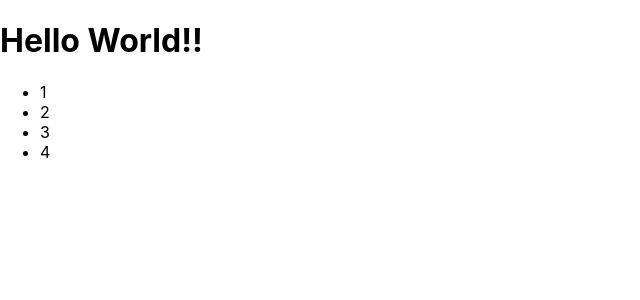
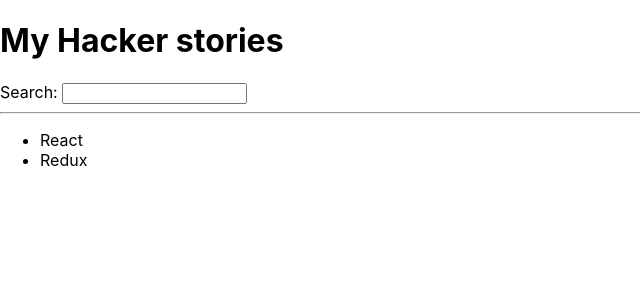
Before and after one commit to carlinjshaw/road_to_react, a React (Create React App) app in the folder hacker-stories/: page / in a window 1280 px wide. Shown: the top 300 px of the page, without its empty margins (0-640 px from the left). Built offline with nearby package versions, Linux system fonts and the light colour scheme.

Commit message:
added components for lists and search

```diff
--- a/hacker-stories/src/App.js
+++ b/hacker-stories/src/App.js
@@ -1,22 +1,55 @@
-import logo from './logo.svg';
+// import logo from './logo.svg';
 import './App.css';
 
 function App() {
-const myList = [1,2,3,4]
-let counter = -1;
 
   return (
     <div>
-      <h1>Hello World!!</h1>
+      <h1>My Hacker stories</h1>
+      <Search />
 
-      <ul>
-        {myList.map(function (item) {
-          counter ++;
-          return <li key = {counter}>{item}</li>
-        })}
-      </ul>
+      <hr />
+      <List />
     </div>
   );
 }
 
+function List() {
+  const myList = [
+    {
+      title: 'React',
+      url: 'https://reactjs.org',
+      author: 'Jordan Walke',
+      num_comments: 3,
+      points: 4,
+      objectID: 0,
+    },
+    {
+      title: 'Redux',
+      url: 'https://redux.js.org/',
+      author: 'Dan Abramov, Andrew Clark',
+      num_comments: 2,
+      points: 5,
+      objectID: 1,
+    }
+  ]
+  // const myList = [1,2,3,4]
+  return (
+    <ul>
+        {myList.map(function (item) {
+          return <li key = {item.objectID}>{item.title}</li>
+        })}
+    </ul>
+  )
+}
+
+function Search() {
+  return(
+    <div>
+      <label htmlFor = "search">Search: </label>
+      <input id= "search" type = "text"/>
+    </div>
+  )
+}
+
 export default App;
```
